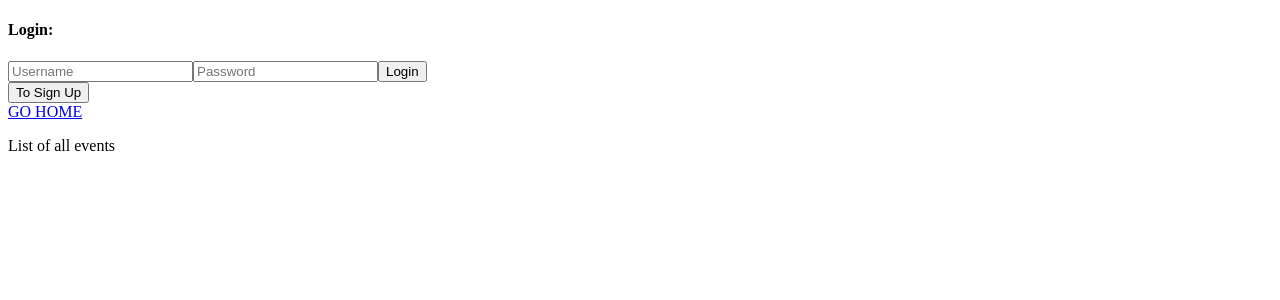
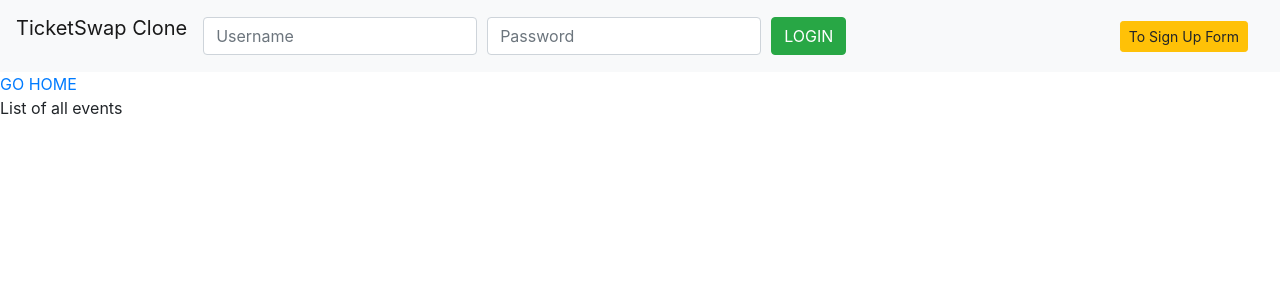
Before and after one commit to jkarelins/cd-final-assignment-client, a React (Create React App) app: page /create-event in a window 1280 px wide. Shown: the top 300 px of the page. Built offline with nearby package versions, Linux system fonts and the light colour scheme.

Commit message:
styling main page, header, single event page

```diff
--- a/package.json
+++ b/package.json
@@ -7,6 +7,7 @@
     "@testing-library/react": "^9.3.2",
     "@testing-library/user-event": "^7.1.2",
     "axios": "^0.19.2",
+    "bootstrap": "^4.4.1",
     "react": "^16.13.0",
     "react-dom": "^16.13.0",
     "react-redux": "^7.2.0",
--- a/public/index.html
+++ b/public/index.html
@@ -24,7 +24,7 @@
       work correctly both with client-side routing and a non-root public URL.
       Learn how to configure a non-root public URL by running `npm run build`.
     -->
-    <title>React App</title>
+    <title>TicketSwap Clone Project</title>
   </head>
   <body>
     <noscript>You need to enable JavaScript to run this app.</noscript>
--- a/src/components/AllEvents.jsx
+++ b/src/components/AllEvents.jsx
@@ -16,21 +16,30 @@ class AllEvents extends Component {
   render() {
     if (this.props.events.allEvents) {
       return (
-        <div>
-          <ul>
+        <div className="container mt-3">
+          <div className="row">
             {this.props.events.allEvents.map((event, id) => (
-              <li key={id}>
-                <Link to={`/event/${event.id}`}>{event.name}</Link>
-              </li>
+              <div className="card col-10 col-md-6 col-lg-4 col-xl-4" key={id}>
+                <img src={event.logo} alt={event.name} />
+                <div className="card-body">
+                  <h5 className="card-title">{event.name}</h5>
+
+                  <Link to={`/event/${event.id}`} className="btn btn-primary">
+                    SHOW TICKETS
+                  </Link>
+                </div>
+              </div>
             ))}
-          </ul>
+          </div>
         </div>
       );
     } else {
       return (
-        <h4>
-          Sorry, no events found yet. But You can be first to add new one.
-        </h4>
+        <div className="container">
+          <h4>
+            Sorry, no events found yet. But You can be first to add new one.
+          </h4>
+        </div>
       );
     }
   }
--- a/src/components/AppContent.jsx
+++ b/src/components/AppContent.jsx
@@ -14,6 +14,9 @@ class App extends Component {
     } else {
       return (
         <div>
+          <h5 className="text-center">
+            To add new event, You should Log In or Sign Up
+          </h5>
           <AllEvents />
         </div>
       );
--- a/src/components/Header.jsx
+++ b/src/components/Header.jsx
@@ -20,19 +20,38 @@ class Header extends Component {
   render() {
     if (this.props.user) {
       return (
-        <div>
-          <p>Welcome back: {this.props.user.username}</p>
-          <button onClick={this.logOut}>LOG OUT</button>
-        </div>
+        <nav className="navbar navbar-lg navbar-light bg-light d-flex flex-row justify-content-start">
+          <p className="navbar-brand">TicketSwap Clone</p>
+          <h5 className="ml-auto">Welcome back: {this.props.user.username}</h5>
+          <button
+            className="ml-auto mr-3 btn btn-sm btn-outline-danger"
+            onClick={this.logOut}
+          >
+            LOG OUT
+          </button>
+        </nav>
       );
     } else {
       return (
-        <div>
+        <nav className="navbar navbar-lg navbar-light bg-light d-flex flex-row justify-content-start">
+          <p className="navbar-brand">TicketSwap Clone</p>
           {this.state.login ? <LoginForm /> : <SignUpForm />}
-          <button onClick={this.loginToSignUp}>
-            {this.state.login ? `To Sign Up` : `To Login`}
-          </button>
-        </div>
+          {this.state.login ? (
+            <button
+              className="btn btn-sm btn-warning ml-auto mr-3"
+              onClick={this.loginToSignUp}
+            >
+              To Sign Up Form
+            </button>
+          ) : (
+            <button
+              className="btn btn-sm btn-success ml-auto mr-3"
+              onClick={this.loginToSignUp}
+            >
+              To Login Form
+            </button>
+          )}
+        </nav>
       );
     }
   }
--- a/src/components/LoginForm.jsx
+++ b/src/components/LoginForm.jsx
@@ -1,4 +1,4 @@
-import React, { Component } from "react";
+import React, { Component, Fragment } from "react";
 import { connect } from "react-redux";
 import { loginUser } from "../actions/user";
 
@@ -25,28 +25,41 @@ class LoginForm extends Component {
 
   render() {
     return (
-      <div>
-        <h4>Login: </h4>
+      <Fragment>
         <form onSubmit={this.login}>
+          <div className="form-row">
+            <div className="col-auto">
               <input
                 type="text"
                 name="username"
                 id="username"
                 placeholder="Username"
+                className="form-control"
                 value={this.state.username}
                 onChange={e => this.handleChange(e)}
               />
+            </div>
+            <div className="col-auto">
               <input
                 type="password"
                 name="password"
                 id="password"
                 placeholder="Password"
+                className="form-control"
                 value={this.state.password}
                 onChange={e => this.handleChange(e)}
               />
-          <input type="submit" value="Login" />
+            </div>
+            <div className="col-auto">
+              <input
+                type="submit"
+                value="LOGIN"
+                className="btn btn-md btn-success"
+              />
+            </div>
+          </div>
         </form>
-      </div>
+      </Fragment>
     );
   }
 }
--- a/src/components/ShowEvent.jsx
+++ b/src/components/ShowEvent.jsx
@@ -1,4 +1,4 @@
-import React, { Component } from "react";
+import React, { Component, Fragment } from "react";
 import { connect } from "react-redux";
 import { createTicket } from "../actions/event";
 import { Link } from "react-router-dom";
@@ -50,19 +50,18 @@ class ShowEvent extends Component {
       });
     }
     return (
-      <div>
-        <h1>Single Event Show Page:</h1>
+      <Fragment>
+        <div className="col-12 col-lg-4 col-xl-4 mt-3">
+          <div className="card">
             <img src={this.props.event.logo} alt={this.props.event.name} />
-        <h4>{this.props.event.name}</h4>
-        <h5>Tickets in sale:</h5>
-        {this.props.event.tickets.map((ticket, i) => (
-          <div key={i}>
-            <Link to={`/ticket/${ticket.id}`}>
-              <h5>{ticket.price} EUR</h5>
-            </Link>
+            <div className="card-body">
+              <h5 className="card-title">{this.props.event.name}</h5>
             </div>
-        ))}
-        <button onClick={this.addTicket}>Add New Ticket</button>
+          </div>
+          <div className="card mt-3">
+            <button onClick={this.addTicket} className="btn btn-success">
+              Add New Ticket
+            </button>
             {this.state.addTicket ? (
               <form onSubmit={e => this.submitNewTicket(e)}>
                 <h4>Add new Ticket:</h4>
@@ -97,6 +96,30 @@ class ShowEvent extends Component {
               ""
             )}
           </div>
+        </div>
+        <div className="col-12 col-lg-6 col-xl-6 mt-3">
+          <h5>Tickets in sale:</h5>
+          {this.props.event.tickets
+            .sort((a, b) => a.risk - b.risk)
+            .map((ticket, i) => (
+              <div key={i}>
+                <Link to={`/ticket/${ticket.id}`}>
+                  <h5
+                    className={
+                      ticket.risk < 33
+                        ? `text-success`
+                        : ticket.risk < 66
+                        ? "text-warning"
+                        : "text-danger"
+                    }
+                  >
+                    {ticket.price} EUR
+                  </h5>
+                </Link>
+              </div>
+            ))}
+        </div>
+      </Fragment>
     );
   }
 }
--- a/src/components/SignUpForm.jsx
+++ b/src/components/SignUpForm.jsx
@@ -1,4 +1,4 @@
-import React, { Component } from "react";
+import React, { Component, Fragment } from "react";
 import { createUser } from "../actions/user";
 import { connect } from "react-redux";
 
@@ -25,28 +25,41 @@ class SignUpForm extends Component {
 
   render() {
     return (
-      <div>
-        <h4>Sign Up:</h4>
+      <Fragment>
         <form onSubmit={this.signUp}>
+          <div className="form-row">
+            <div className="col-auto">
               <input
                 type="text"
                 name="username"
                 id="username"
                 placeholder="Username"
+                className="form-control"
                 value={this.state.username}
                 onChange={e => this.handleChange(e)}
               />
+            </div>
+            <div className="col-auto">
               <input
                 type="password"
                 name="password"
                 id="password"
                 placeholder="Password"
+                className="form-control"
                 value={this.state.password}
                 onChange={e => this.handleChange(e)}
               />
-          <input type="submit" value="SignUp" />
+            </div>
+            <div className="col-auto">
+              <input
+                type="submit"
+                value="SIGN UP"
+                className="btn btn-md btn-success"
+              />
+            </div>
+          </div>
         </form>
-      </div>
+      </Fragment>
     );
   }
 }
--- a/src/components/UpdateAndShowEvent.jsx
+++ b/src/components/UpdateAndShowEvent.jsx
@@ -41,13 +41,17 @@ class UpdateAndShowEvent extends Component {
   render() {
     if (this.props.event.selectedEvent) {
       return (
-        <div>
-          <Link to="/">Go Home</Link>
-          <ShowEvent
-            event={this.props.event.selectedEvent}
-            user={this.props.user}
-            showToEdit={this.showToEdit}
-          />
+        <div className="container">
+          <Link to="/" className="btn btn-info">
+            Go Home
+          </Link>
+          <div className="row">
+            <ShowEvent
+              event={this.props.event.selectedEvent}
+              user={this.props.user}
+              showToEdit={this.showToEdit}
+            />
+          </div>
         </div>
       );
     } else {
--- a/src/index.jsx
+++ b/src/index.jsx
@@ -3,6 +3,7 @@ import ReactDOM from "react-dom";
 import App from "./App";
 import { BrowserRouter } from "react-router-dom";
 import * as serviceWorker from "./serviceWorker";
+import "bootstrap/dist/css/bootstrap.css";
 
 ReactDOM.render(
   <BrowserRouter>
```
Also changed, not shown: 1 other file (tests, documents, lock files or other folders). Lines whose indentation alone changed are shown as unchanged.
